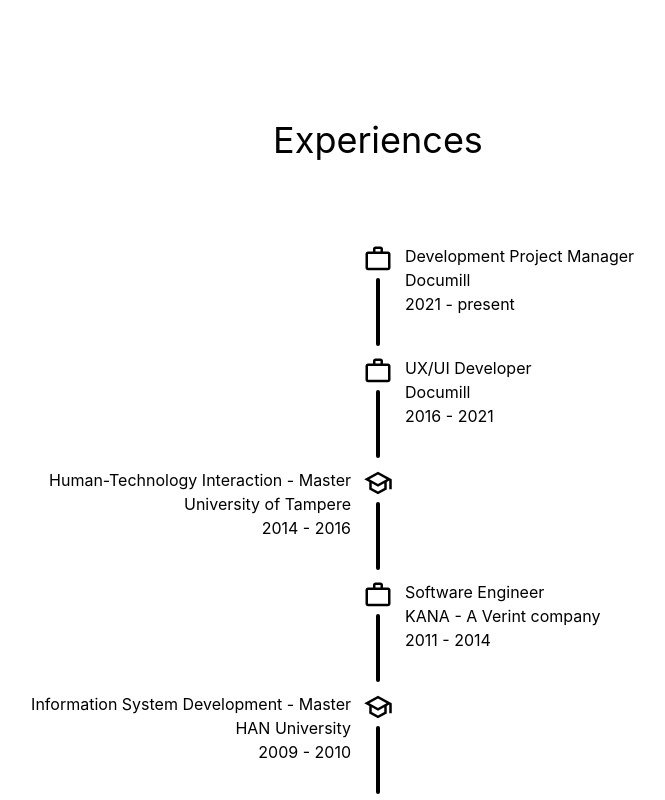
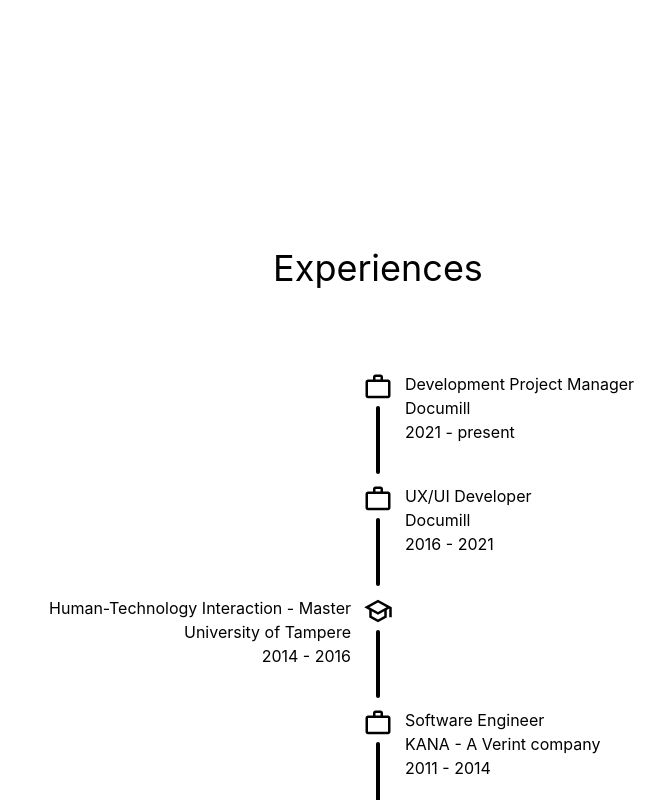
Before and after one commit to mauleous/mauleous-portfolio-v2, a React (Create React App) app: page / in a window 1280 px wide. Shown: the part 680-1480 px from the top of the page, without its empty margins (262-927 px from the left). Built offline with nearby package versions, Linux system fonts and the light colour scheme.

Commit message:
Added ID to Experiences section and some padding.

```diff
--- a/src/components/Experiences.js
+++ b/src/components/Experiences.js
@@ -48,7 +48,7 @@ const Experiences = () => {
     );
 
     return(
-        <div>
+        <div id="experiences" className="py-32">
             <h1>Experiences</h1>
             <div className="flex flex-col py-16">{exp}</div>
         </div>
```
